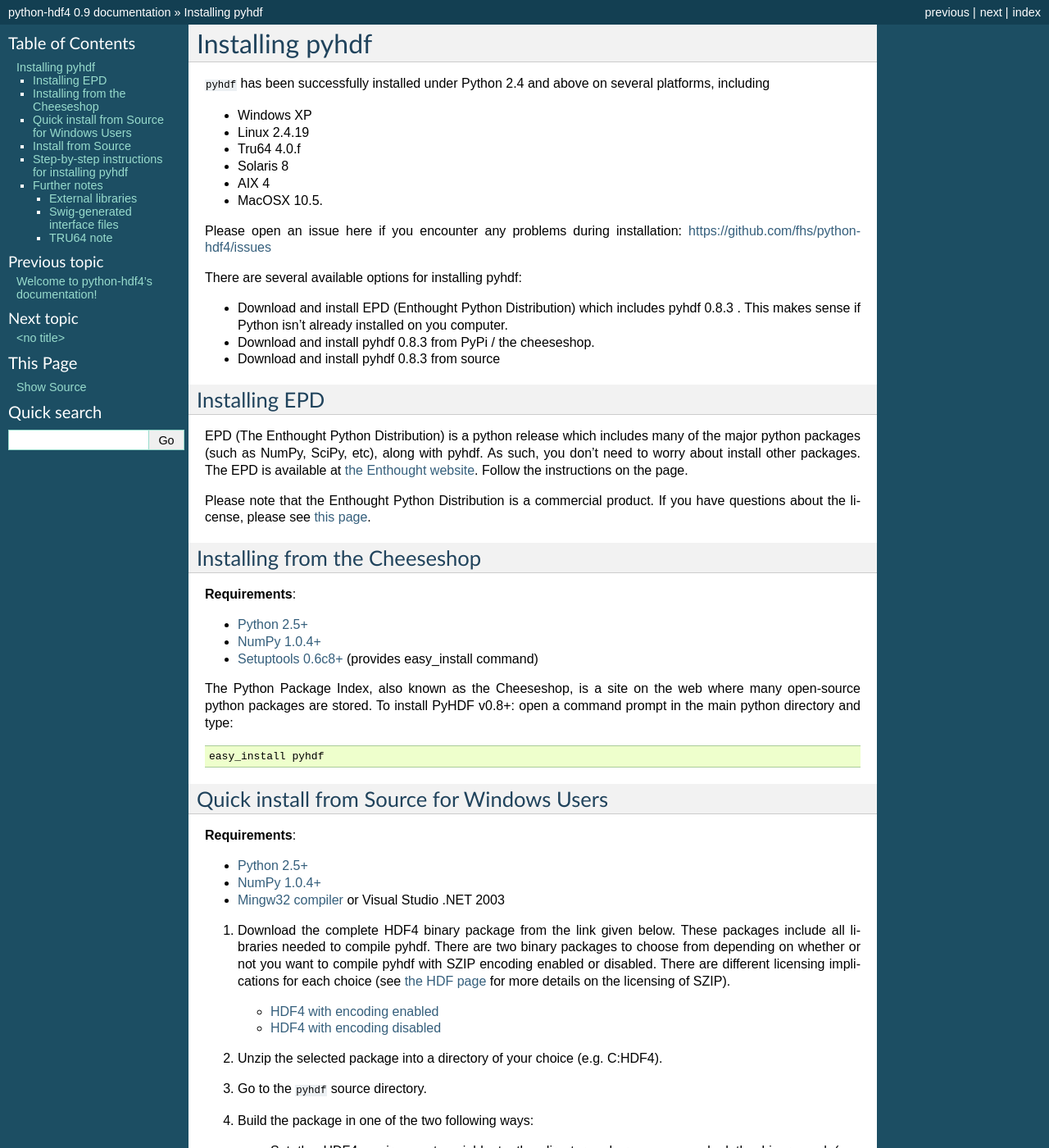
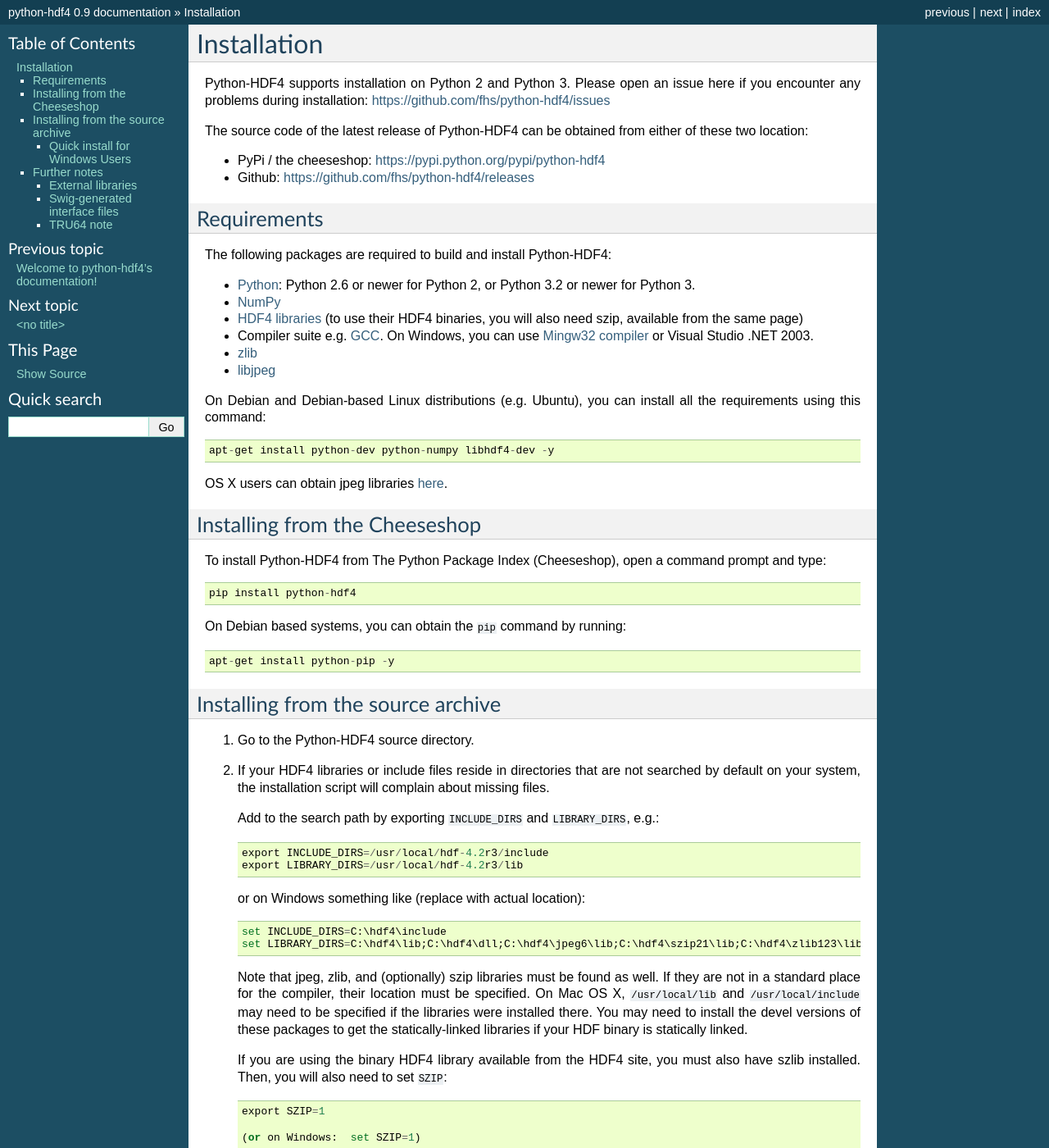
Before and after one commit to fhs/pyhdf, a Sphinx documentation site: the page built from doc/install.rst, in a window 1280 px wide and 1400 px high. Shown: the whole window at 82% size. Built offline with Sphinx 7.4.7, drawn with Linux system fonts in a browser that asks for light colours; some of the changed text lies outside the part shown.

Commit message:
doc: update installation instruction

```diff
--- a/doc/install.rst
+++ b/doc/install.rst
@@ -1,134 +1,59 @@
-================
-Installing pyhdf
-================
+============
+Installation
+============
 
-``pyhdf`` has been successfully installed under Python 2.4 and above on
-several platforms, including
-
-* Windows XP
-
-* Linux 2.4.19
-
-* Tru64 4.0.f
-
-* Solaris 8
-
-* AIX 4
-
-* MacOSX 10.5.
-
-Please open an issue here if you encounter any problems during installation:
+Python-HDF4 supports installation on Python 2 and Python 3. Please open an
+issue here if you encounter any problems during installation:
 https://github.com/fhs/python-hdf4/issues
 
-There are several available options for installing pyhdf:
+The source code of the latest release of Python-HDF4 can be obtained from
+either of these two location:
 
-*  Download and install EPD (Enthought Python Distribution)
-   which includes pyhdf 0.8.3 .  This makes sense if Python isn't already
-   installed on you computer.
-*  Download and install pyhdf 0.8.3 from PyPi / the cheeseshop.
-*  Download and install pyhdf 0.8.3 from source
+*  PyPi / the cheeseshop: https://pypi.python.org/pypi/python-hdf4
+*  Github: https://github.com/fhs/python-hdf4/releases
 
 
-Installing EPD
------------------
+Requirements
+------------
 
-EPD (The Enthought Python Distribution) is a python release which includes
-many of the major python packages (such as NumPy, SciPy, etc), along
-with pyhdf.  As such, you don't need to worry about install other packages.
-The EPD is available at `the Enthought website <http://www.enthought.com>`_.
-Follow the instructions on the page.
+The following packages are required to build and install Python-HDF4:
 
-Please note that the Enthought Python Distribution is a commercial product. If
-you have questions about the license, please see `this page
-<http://enthought.com/products/epdlicense.php>`_.
-
-Installing from the Cheeseshop
----------------------------------
-
-**Requirements**:
-
-- `Python 2.5+ <http://www.python.org>`_
-- `NumPy 1.0.4+  <http://www.scipy.org>`_
-- `Setuptools 0.6c8+ <http://pypi.python.org/pypi/setuptools>`_ (provides easy_install command)
-
-The Python Package Index, also known as the Cheeseshop, is
-a site on the web where many open-source python packages are stored. To install
-PyHDF v0.8+: open a command prompt in the main python directory and type::
-
-        easy_install pyhdf
-
-
-Quick install from Source for Windows Users
--------------------------------------------
-
-**Requirements**:
-
-- `Python 2.5+ <http://www.python.org>`_
-- `NumPy 1.0.4+  <http://www.scipy.org>`_
-- `Mingw32 compiler <http://www.mingw.org>`_ or Visual Studio .NET 2003
-
-
-1. Download the complete HDF4 binary package from the link given
-   below.  These packages include all libraries needed to compile
-   pyhdf. There are two binary packages to choose from depending on
-   whether or not you want to compile pyhdf with SZIP encoding enabled
-   or disabled.  There are different licensing implications for each
-   choice (see `the HDF page
-   <http://hdfgroup.com/doc_resource/SZIP/>`_ for more details on the
-   licensing of SZIP).
-
-   - `HDF4 with encoding enabled <http://pysclint.sourceforge.net/pyhdf/hdf4-all-enc.zip>`_
-   - `HDF4 with encoding disabled <http://pysclint.sourceforge.net/pyhdf/hdf4-all-noenc.zip>`_
-
-2. Unzip the selected package into a directory of your choice (e.g. C:\HDF4).
-
-3. Go to the ``pyhdf`` source directory.
-
-4. Build the package in one of the two following ways:
-
-   * Set the HDF4 environment variable to the directory where you unpacked the binary and (e.g. C:\HDF4). Then run the following::
-
-	python setup.py build
-
-   * Run ``python setup.py build --hdf4 <directory of unzipped package>`` where ``<directory of unzipped package>`` is the location where you unzipped the downloaded HDF4 binary (e.g. C:\HDF4).
-
-   *NOTE*: If you are using the mingw32 compiler and are using the
-   standard Python binary distribution, then you need to specify -c
-   mingw32 on the command line as well.
-
-5. Install ``pyhdf`` or build a binary distribution (bdist_msi,
-   bdist_wininst, bdist_egg, etc.) then run one of the following commands::
-
-	python setup.py install
-	python setup.py bdist_msi
-	python setup.py bdist_wininst
-	python setup.py bdist_egg
-
-Install from Source
-----------------------
-
-**Requirements**:
-
-- `Python 2.5+ <http://www.python.org>`_
-- `NumPy 1.0.4+  <http://www.scipy.org>`_
-- `Compiler suite e.g. <http://gcc.gnu.org>`_
-- `HDF4.2r3 libraries <http://hdf.ncsa.uiuc.edu/release4/obtain.html>`_ (to use their HDF4 binaries, you will also need szip, available from the same page)
+- `Python <http://www.python.org>`_:
+  Python 2.6 or newer for Python 2, or Python 3.2 or newer for Python 3.
+- `NumPy <http://www.scipy.org>`_
+- `HDF4 libraries <http://www.hdfgroup.org/release4/obtain.html>`_ (to use
+  their HDF4 binaries, you will also need szip, available from the same page)
+- Compiler suite e.g. `GCC <http://gcc.gnu.org>`_.
+  On Windows, you can use `Mingw32 compiler <http://www.mingw.org>`_ or Visual
+  Studio .NET 2003.
 - `zlib <http://www.zlib.net/>`_
 - `libjpeg <http://www.ijg.org/>`_
 
-*NOTE*: OS X users can obtain jpeg libraries `here <http://ethan.tira-thompson.com/Mac%20OS%20X%20Ports.html>`_.
-Once the above packages are installed, you are ready to download and install pyhdf.
-Binaries and source tarballs can be downloaded from the `SourceForge project page <http://www.sourceforge.net/projects pysclint>`_.
+On Debian and Debian-based Linux distributions (e.g. Ubuntu), you can install
+all the requirements using this command::
 
-To download pyhdf using Subversion, enter the following at the the command prompt::
+    apt-get install python-dev python-numpy libhdf4-dev -y
 
-    svn checkout https://pysclint.svn.sourceforge.net/svnroot/pysclint/trunk/pyhdf
+OS X users can obtain jpeg libraries `here
+<http://ethan.tira-thompson.com/Mac%20OS%20X%20Ports.html>`_.
+
+Installing from the Cheeseshop
+------------------------------
+
+To install Python-HDF4 from The Python Package Index (Cheeseshop), open a
+command prompt and type::
+
+    pip install python-hdf4
+
+On Debian based systems, you can obtain the ``pip`` command by running::
+
+    apt-get install python-pip -y
 
 
-Step-by-step instructions for installing pyhdf
-----------------------------------------------
+Installing from the source archive
+----------------------------------
 
-1. Go to the ``pyhdf`` source directory.
+1. Go to the Python-HDF4 source directory.
 
 2. If your HDF4 libraries or include files reside in directories
    that are not searched by default on your system, the installation script
@@ -181,6 +106,49 @@
 script (under ``examples/hdfstruct``) on one of your HDF4 files. The
 script should display the file structure. This is a handy tool to have
 around when you want to explore the contents of any HDF4 file.
+
+
+Quick install for Windows Users
+~~~~~~~~~~~~~~~~~~~~~~~~~~~~~~~
+
+1. Download the complete HDF4 binary package from the link given
+   below.  These packages include all libraries needed to compile
+   Python-HDF4. There are two binary packages to choose from depending on
+   whether or not you want to compile Python-HDF4 with SZIP encoding enabled
+   or disabled.  There are different licensing implications for each
+   choice (see `the HDF page
+   <http://hdfgroup.com/doc_resource/SZIP/>`_ for more details on the
+   licensing of SZIP).
+
+   - `HDF4 with encoding enabled <http://pysclint.sourceforge.net/pyhdf/hdf4-all-enc.zip>`_
+   - `HDF4 with encoding disabled <http://pysclint.sourceforge.net/pyhdf/hdf4-all-noenc.zip>`_
+
+2. Unzip the selected package into a directory of your choice (e.g. ``C:\HDF4``).
+
+3. Go to the Python-HDF4 source directory.
+
+4. Build the package in one of the two following ways:
+
+   * Set the HDF4 environment variable to the directory where you unpacked the
+     binary and (e.g. ``C:\HDF4``). Then run the following::
+
+	   python setup.py build
+
+   * Run ``python setup.py build --hdf4 <directory of unzipped package>`` where
+     ``<directory of unzipped package>`` is the location where you unzipped the
+     downloaded HDF4 binary (e.g. ``C:\HDF4``).
+
+   *NOTE*: If you are using the mingw32 compiler and are using the
+   standard Python binary distribution, then you need to specify -c
+   mingw32 on the command line as well.
+
+5. To install Python-HDF4 or build a binary distribution (bdist_msi,
+   bdist_wininst, bdist_egg, etc.), run one of the following commands::
+
+	python setup.py install
+	python setup.py bdist_msi
+	python setup.py bdist_wininst
+	python setup.py bdist_egg
 
 
 Further notes
```
